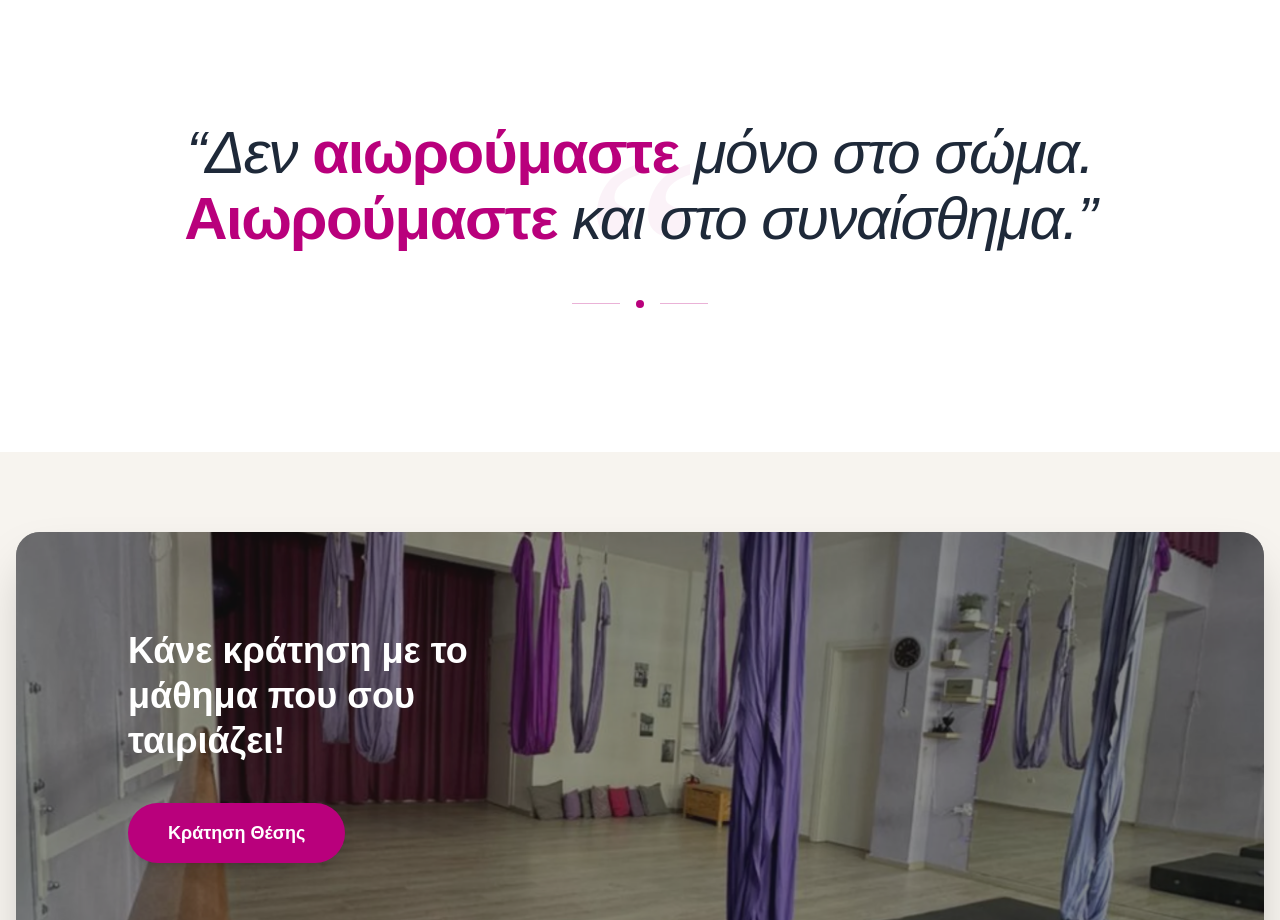
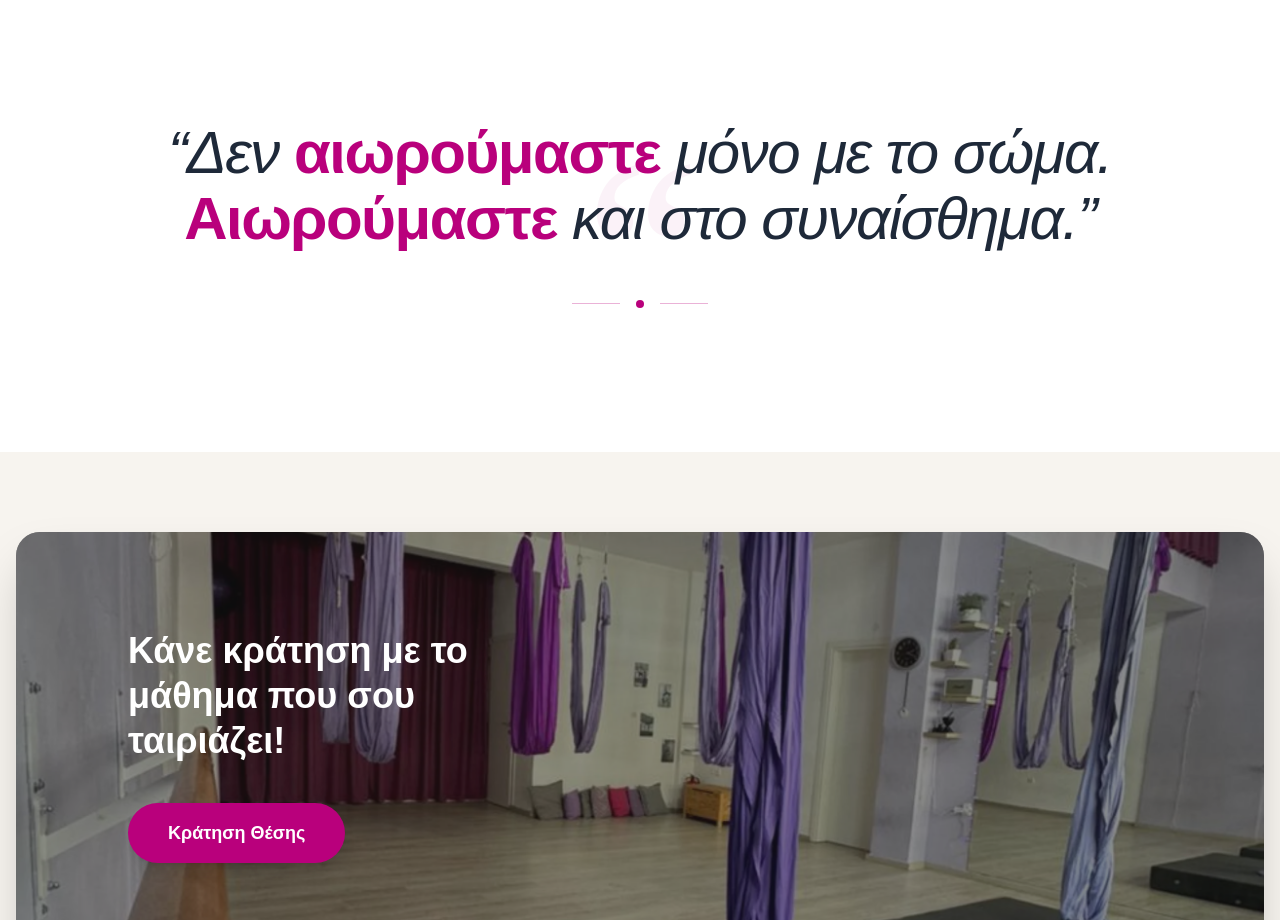
Before and after one commit to Tsagiannoudis/aiorisis, a Next.js app: page /classes in a window 1280 px wide. Shown: the part 3660-4580 px from the top of the page. Built offline with nearby package versions, Linux system fonts and the light colour scheme.

Commit message:
change the quote paragraph

```diff
--- a/components/classes/QuoteClass.tsx
+++ b/components/classes/QuoteClass.tsx
@@ -18,7 +18,7 @@ const QuoteClass = () => {
 
         <div className="relative z-10" data-aos="fade-up">
           <blockquote className="text-3xl md:text-5xl lg:text-6xl font-extralight text-gray-800 leading-[1.1] tracking-tight italic">
-            &ldquo;Δεν <span className="font-black text-[#B9007C] not-italic">αιωρούμαστε </span> μόνο στο σώμα. <span className="font-black text-[#B9007C] not-italic">Αιωρούμαστε </span> και στο συναίσθημα.&rdquo;
+            &ldquo;Δεν <span className="font-black text-[#B9007C] not-italic">αιωρούμαστε </span> μόνο με το σώμα. <span className="font-black text-[#B9007C] not-italic">Αιωρούμαστε </span> και στο συναίσθημα.&rdquo;
           </blockquote>
 
           {/* Decorative Divider */}
```
